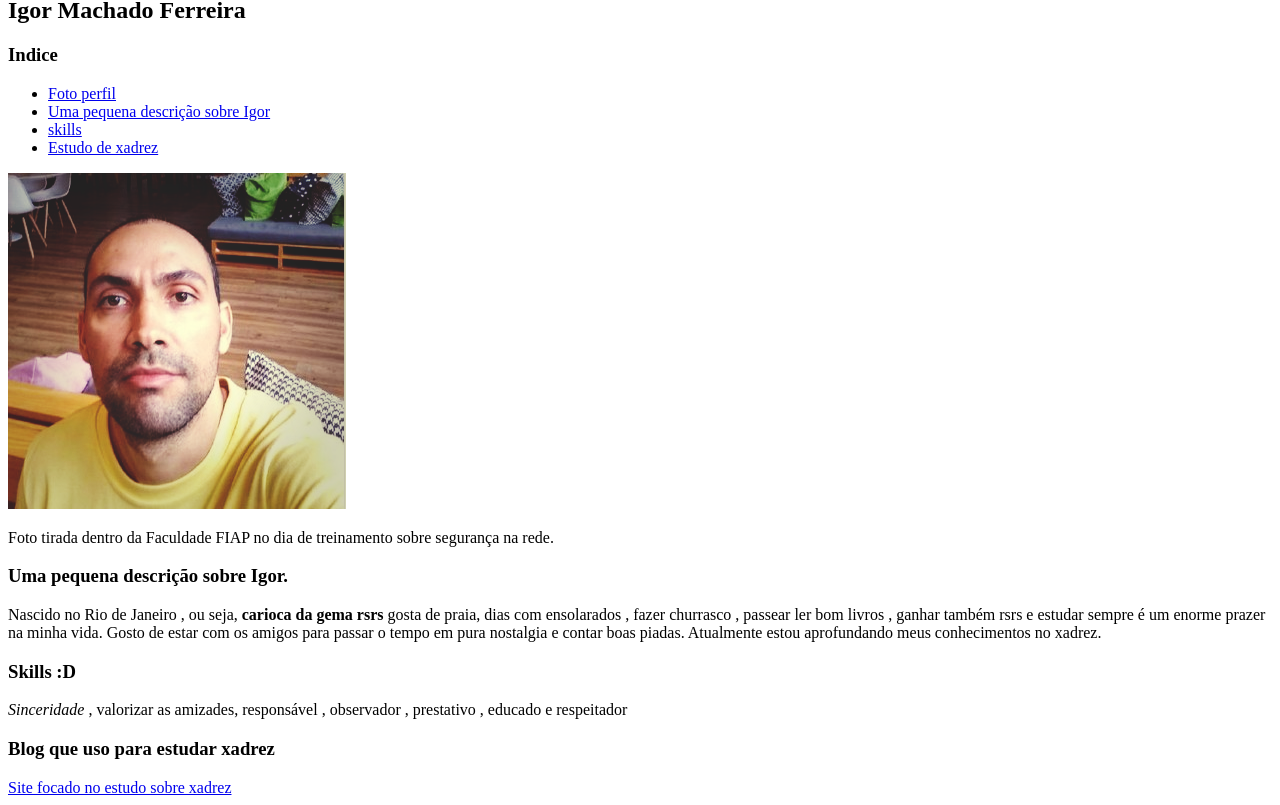
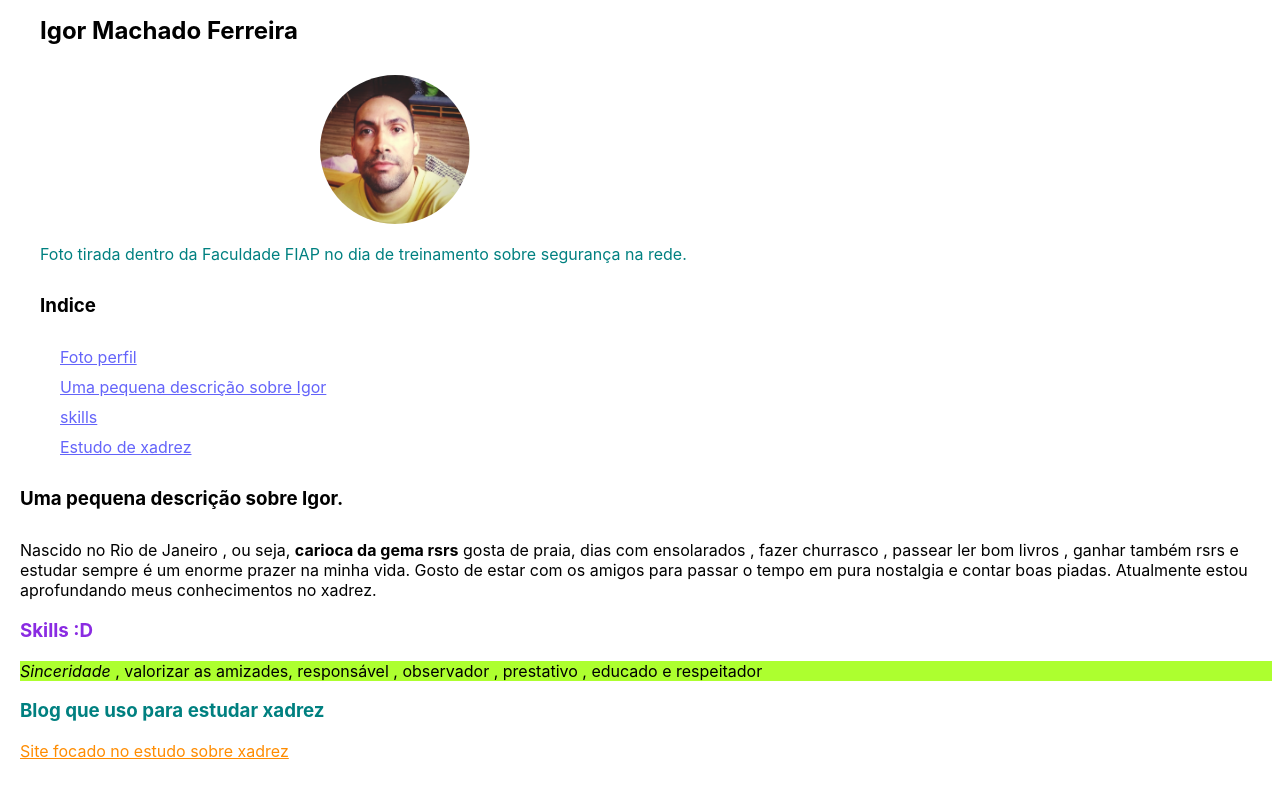
Before and after one commit to igormachado/Portfolio-Web, a plain HTML site: page index.html in a window 1280 px wide. Shown: the part 83-888 px from the top of the page. After the commit the page ends 852 px from the top, so only its background shows below. Drawn offline with Linux system fonts and the light colour scheme.

Commit message:
Adicionado CSS no portfolio web

```diff
--- a/index.html
+++ b/index.html
@@ -3,26 +3,96 @@
   <head>
     <meta charset="UTF-8">
     <title>Portfólio Web</title>
+    <style>
+      #photo-perfil {
+        border-radius: 50%;
+        width: 150px;
+        margin-left: 300px;
+
+      }
+
+      #portfolio {
+        font-family: -apple-system, BlinkMacSystemFont, 'Segoe UI', Roboto, Oxygen, Ubuntu, Cantarell, 'Open Sans', 'Helvetica Neue', sans-serif;
+        margin-left: 20px;
+        margin-top: 30px;
+        margin-bottom: 30px;
+
+      }
+
+      #references {
+        list-style: none;
+
+      }
+
+      #references a {
+
+        font-family: -apple-system, BlinkMacSystemFont, 'Segoe UI', Roboto, Oxygen, Ubuntu, Cantarell, 'Open Sans', 'Helvetica Neue', sans-serif;
+        color:rgb(100, 100,250);
+      }
+
+      #references li {
+        margin-bottom: 10px;
+      }
+
+      #foto {
+        font-family: -apple-system, BlinkMacSystemFont, 'Segoe UI', Roboto, Oxygen, Ubuntu, Cantarell, 'Open Sans', 'Helvetica Neue', sans-serif;
+        margin-left: 20px;
+        color:teal
+      }
+
+      #skills-title {
+        color:blueviolet;
+      }
+
+      #skills {
+        background-color:greenyellow;
+      }
+
+      #small {
+        margin-top: 30px;
+        margin-bottom: 30px;
+      }
+
+      #xadrez {
+        color:teal;
+      }
+
+      #chess-link {
+        color:darkorange
+      }
+
+      body {
+        margin-left: 20px;
+        font-family: -apple-system, BlinkMacSystemFont, 'Segoe UI', Roboto, Oxygen, Ubuntu, Cantarell, 'Open Sans', 'Helvetica Neue', sans-serif;
+
+      }
+
+
+    </style>
   </head>
   <body>
-    <h1>Portfólio Web</h1>
-    <h2>Igor Machado Ferreira</h2>
+    <h1 id="portfolio">Portfólio Web</h1>
+    <h2 id="portfolio">Igor Machado Ferreira</h2>
 
-    <h3>Indice</h3>
-    <ul>
+    <img id="photo-perfil"src="me.png" alt="Foto Portfólio">
+
+    <p id="foto">Foto tirada dentro da Faculdade FIAP no dia de
+      treinamento sobre segurança na rede.
+    </p>
+
+    <h3 id="portfolio">Indice</h3>
+
+    <ul id="references" >
       <li><a href="#foto">Foto perfil</a></li>
       <li><a href="#descricao">Uma pequena descrição sobre Igor</a></li>
       <li><a href="#skills">skills</a></li>
       <li><a href="#xadrez">Estudo de xadrez</a></li>
     </ul>
 
-    <img src="me.png" alt="Foto Portfólio">
 
-    <p id="foto">Foto tirada dentro da Faculdade FIAP no dia de
-      treinamento sobre segurança na rede.
-    </p>
 
-    <h3>Uma pequena descrição sobre Igor.</h3>
+
+    <h3 id="small">Uma pequena descrição sobre Igor.</h3>
 
     <p id="descricao">Nascido no Rio de Janeiro , ou seja, <strong>carioca da gema rsrs</strong>
       gosta de praia, dias com ensolarados , fazer churrasco , passear
@@ -30,12 +100,12 @@
       para passar o tempo em pura nostalgia e contar boas piadas. Atualmente estou aprofundando meus conhecimentos no xadrez.
     </p>
 
-    <h3>Skills :D</h3>
+    <h3 id="skills-title">Skills :D</h3>
 
     <p id="skills"><em>Sinceridade</em> , valorizar as amizades, responsável , observador , prestativo , educado e respeitador</p>
 
     <h3 id="xadrez">Blog que uso para estudar xadrez</h3>
-    <a href="https://www.chessgames.com/player/mikhail_tal.html" alt="Site focado no estudo sobre xadrez" target="_blank">Site focado no estudo sobre xadrez</a>
+    <a id="chess-link"href="https://www.chessgames.com/player/mikhail_tal.html" alt="Site focado no estudo sobre xadrez" target="_blank">Site focado no estudo sobre xadrez</a>
 
   </body>
 </html>
```
